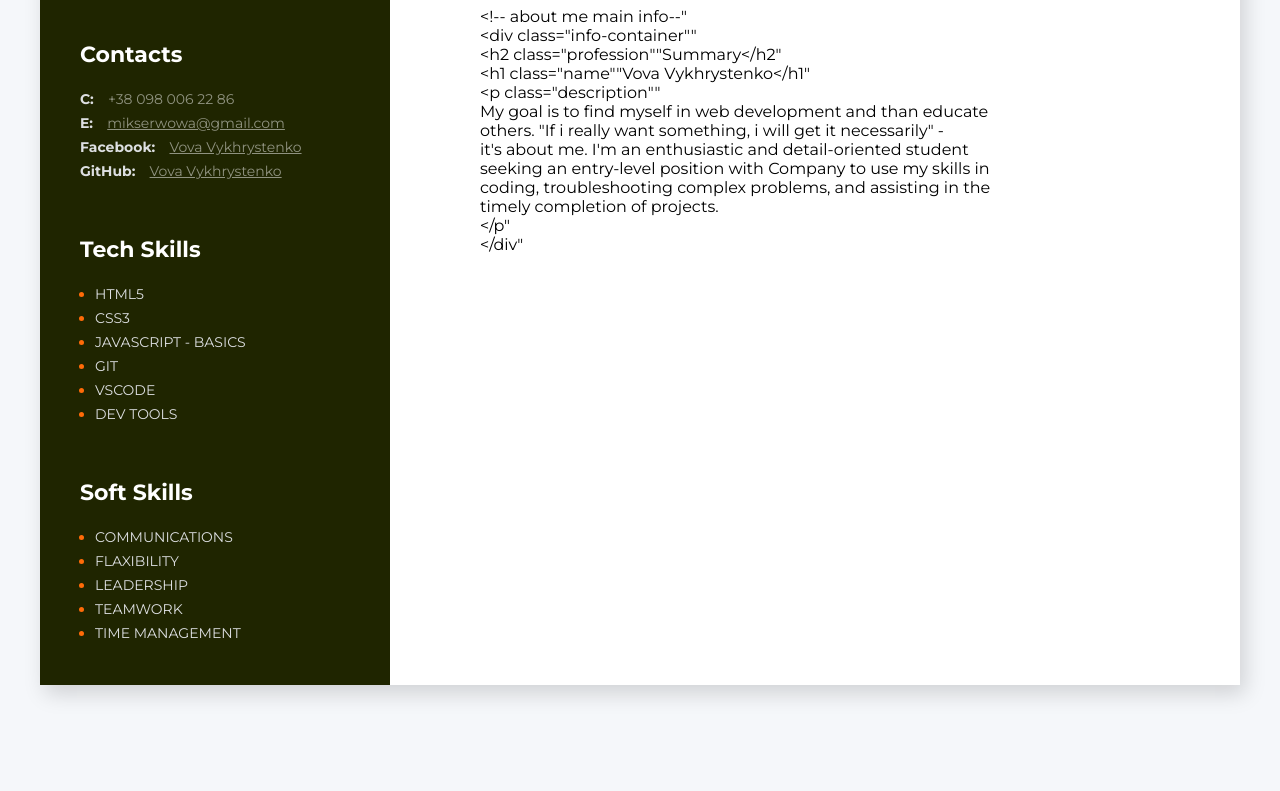
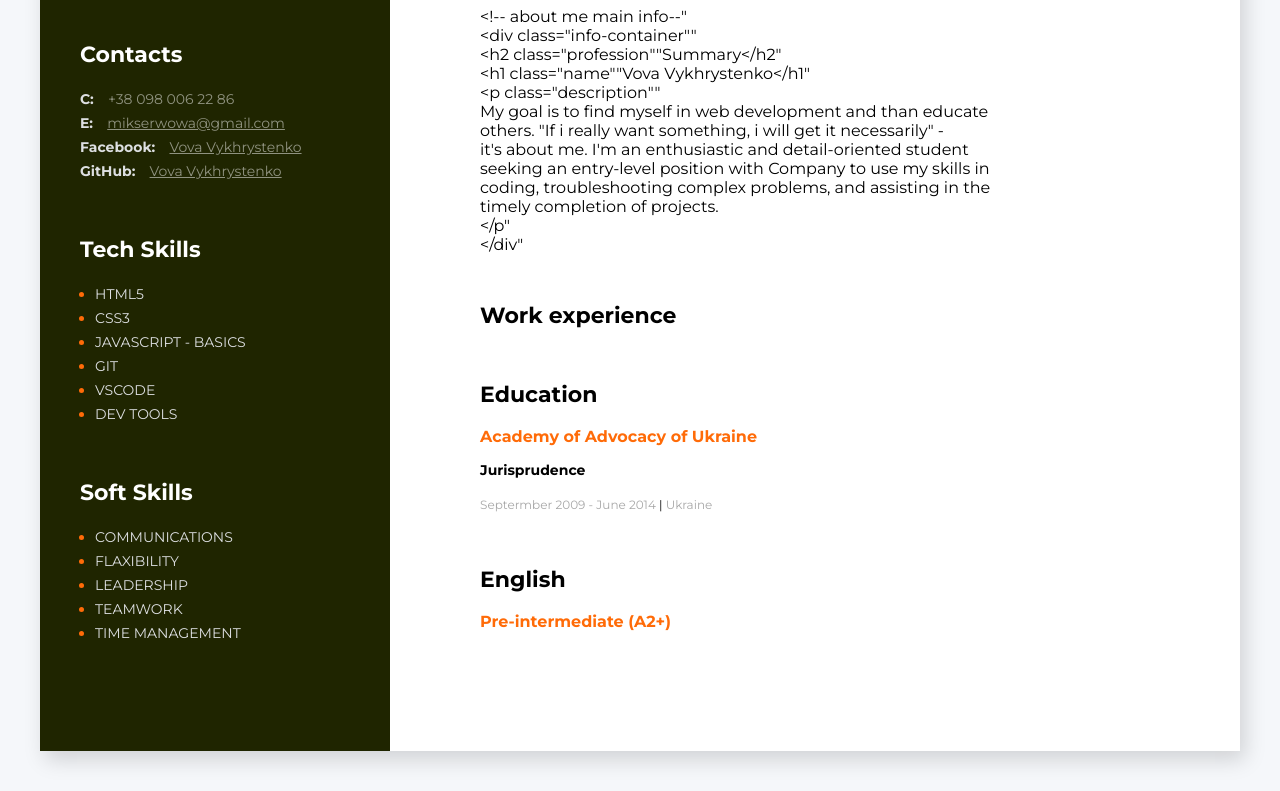
Before and after one commit to mikser93/rsschool-cv, a plain HTML site: page index.html in a window 1280 px wide. Shown: the part 461-1252 px from the top of the page. Before the commit the page ends 1186 px from the top, so only its background shows below. Drawn offline with Linux system fonts and the light colour scheme.

Commit message:
feat: add work experience/Education/English container

```diff
--- a/index.html
+++ b/index.html
@@ -135,3 +135,37 @@
             &lt;/div&quot; <br />
           </p>
         </div>
+<!--work experience-->
+        <div>
+          <h2 class="about-me-title">Work experience</h2>
+          <!--Education-->
+          <div>
+            <h2 class="about-me-title-educ">Education</h2>
+            <div>
+              <p class="name-of-job">
+                <span class="color-of-company"
+                  >Academy of Advocacy of Ukraine</span
+                >
+              </p>
+              <p class="managment">Jurisprudence</p>
+              <span class="how-long-work">
+                Septermber 2009 - June 2014
+                <span class="profdif">|</span> Ukraine
+              </span>
+            </div>
+          </div>
+
+          <!--English-->
+          <div>
+            <h2 class="about-me-title-educ">English</h2>
+            <div>
+              <p class="name-of-job">
+                <span class="color-of-company">Pre-intermediate (A2+)</span>
+              </p>
+            </div>
+          </div>
+        </div>
+      </div>
+    </div>
+  </body>
+</html>
```
